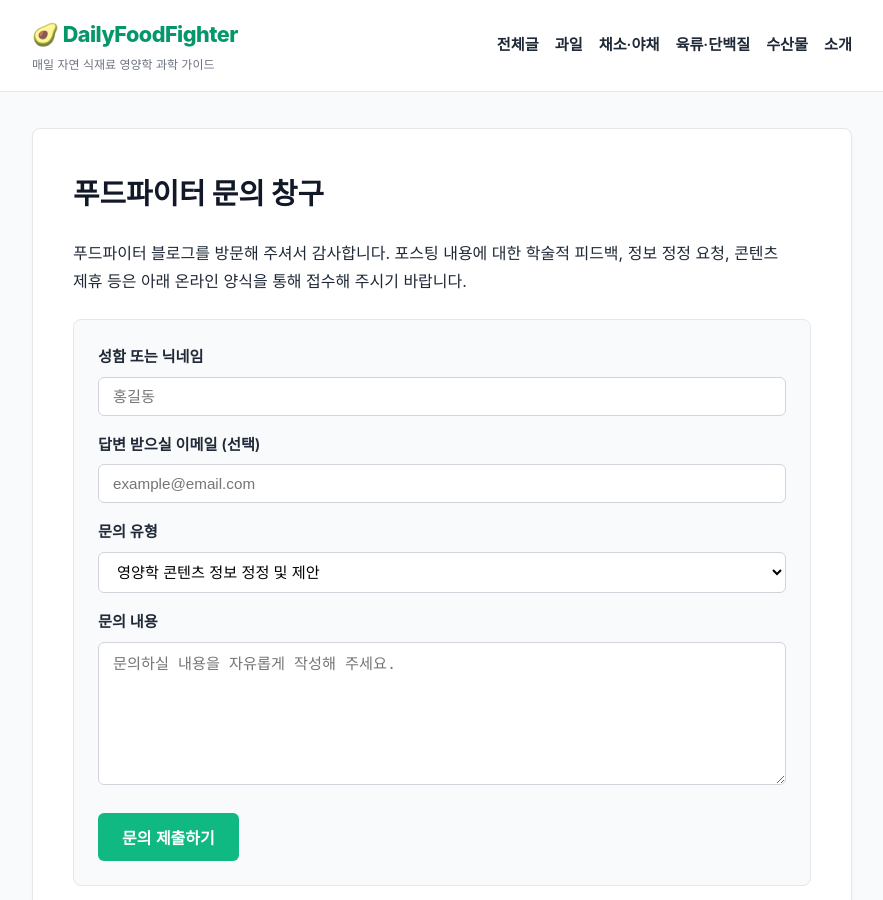
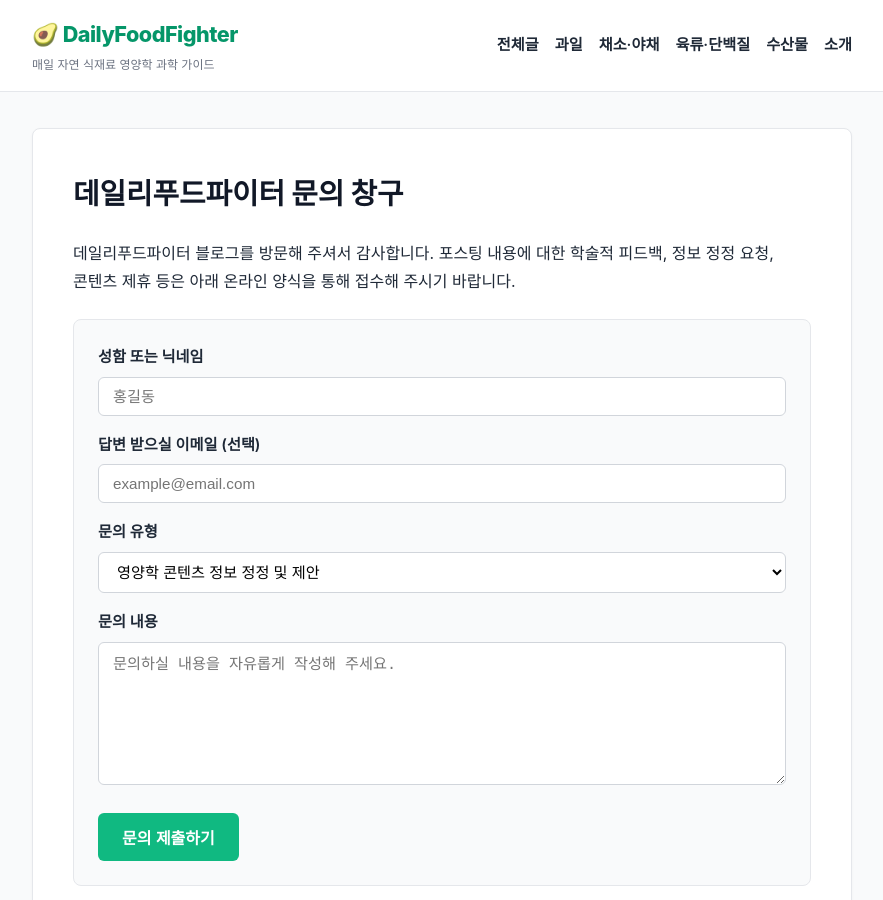
Before and after one commit to heewon-yu/dailyfoodfighter, a Jekyll site: the page built from contact/index.html, in a window 1280 px wide and 900 px high. Shown: the whole window, without its empty margins (198-1081 px from the left). Built offline with Jekyll 4.4.1, drawn with Linux system fonts in a browser that asks for light colours.

Commit message:
fix: brand name DailyFoodFighter on contact forms & optimize EN post layout

```diff
--- a/_layouts/post.html
+++ b/_layouts/post.html
@@ -6,8 +6,8 @@ layout: default
   <header class="post-header">
     <div class="post-meta">
       <span class="post-category">🏷️ {{ page.category | default: page.categories | first }}</span>
-      <span class="post-date">📅 {{ page.date | date: "%Y년 %m월 %d일" }}</span>
-      <span class="post-author">✍️ 영양전문 에디터</span>
+      <span class="post-date">📅 {% if page.lang == 'en' %}{{ page.date | date: "%B %d, %Y" }}{% else %}{{ page.date | date: "%Y년 %m월 %d일" }}{% endif %}</span>
+      <span class="post-author">✍️ {% if page.lang == 'en' %}Nutrition Science Team{% else %}영양전문 에디터{% endif %}</span>
     </div>
     <h1 class="post-title">{{ page.title }}</h1>
   </header>
@@ -23,7 +23,7 @@ layout: default
       {% endfor %}
     </div>
     <div class="post-nav-share">
-      <a href="{{ '/' | relative_url }}" class="btn-back">← 목록으로 돌아가기</a>
+      <a href="{% if page.lang == 'en' %}{{ '/en/' | relative_url }}{% else %}{{ '/' | relative_url }}{% endif %}" class="btn-back">{% if page.lang == 'en' %}← Back to All Posts{% else %}← 목록으로 돌아가기{% endif %}</a>
     </div>
   </footer>
 </article>
--- a/contact/index.html
+++ b/contact/index.html
@@ -5,10 +5,10 @@ permalink: /contact/
 ---
 
 <article class="post-article">
-  <h1 style="font-size: 1.8rem; font-weight: 800; margin-bottom: 20px; color: #111827;">푸드파이터 문의 창구</h1>
+  <h1 style="font-size: 1.8rem; font-weight: 800; margin-bottom: 20px; color: #111827;">데일리푸드파이터 문의 창구</h1>
 
   <div class="post-content">
-    <p>푸드파이터 블로그를 방문해 주셔서 감사합니다. 포스팅 내용에 대한 학술적 피드백, 정보 정정 요청, 콘텐츠 제휴 등은 아래 온라인 양식을 통해 접수해 주시기 바랍니다.</p>
+    <p>데일리푸드파이터 블로그를 방문해 주셔서 감사합니다. 포스팅 내용에 대한 학술적 피드백, 정보 정정 요청, 콘텐츠 제휴 등은 아래 온라인 양식을 통해 접수해 주시기 바랍니다.</p>
 
     <div style="background: #f9fafb; border: 1px solid #e5e7eb; border-radius: 8px; padding: 24px; margin: 24px 0;">
       <form onsubmit="event.preventDefault(); alert('소중한 의견이 안전하게 접수되었습니다. 검토 후 신속히 반영하겠습니다.'); this.reset();">
--- a/en/contact/index.html
+++ b/en/contact/index.html
@@ -6,10 +6,10 @@ permalink: /en/contact/
 ---
 
 <article class="post-article">
-  <h1 style="font-size: 1.8rem; font-weight: 800; margin-bottom: 20px; color: #111827;">Contact FoodFighter</h1>
+  <h1 style="font-size: 1.8rem; font-weight: 800; margin-bottom: 20px; color: #111827;">Contact DailyFoodFighter</h1>
 
   <div class="post-content">
-    <p>Thank you for visiting FoodFighter. For editorial inquiries, scientific feedback, empirical corrections, or partnership proposals, please submit the secure message form below.</p>
+    <p>Thank you for visiting DailyFoodFighter. For editorial inquiries, scientific feedback, empirical corrections, or partnership proposals, please submit the secure message form below.</p>
 
     <div style="background: #f9fafb; border: 1px solid #e5e7eb; border-radius: 8px; padding: 24px; margin: 24px 0;">
       <form onsubmit="event.preventDefault(); alert('Your message has been securely submitted to our editorial team.'); this.reset();">
```
